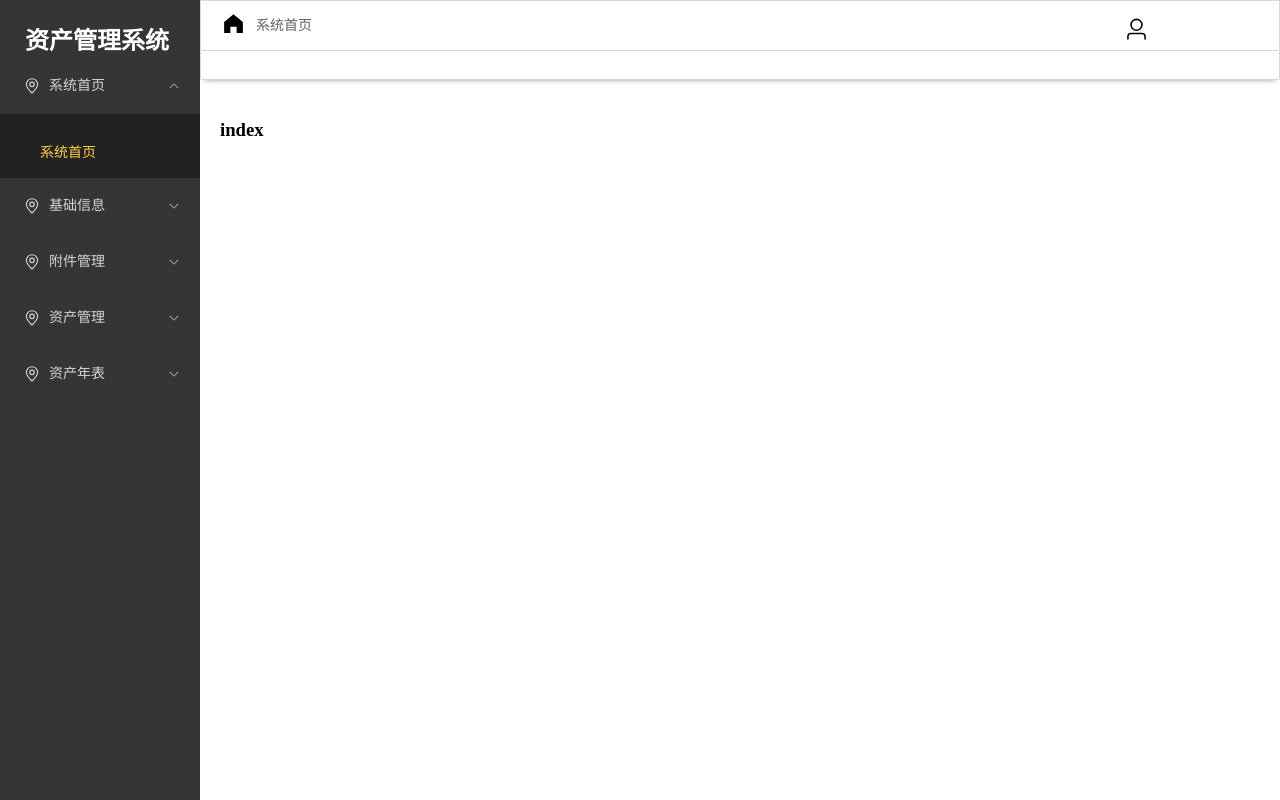
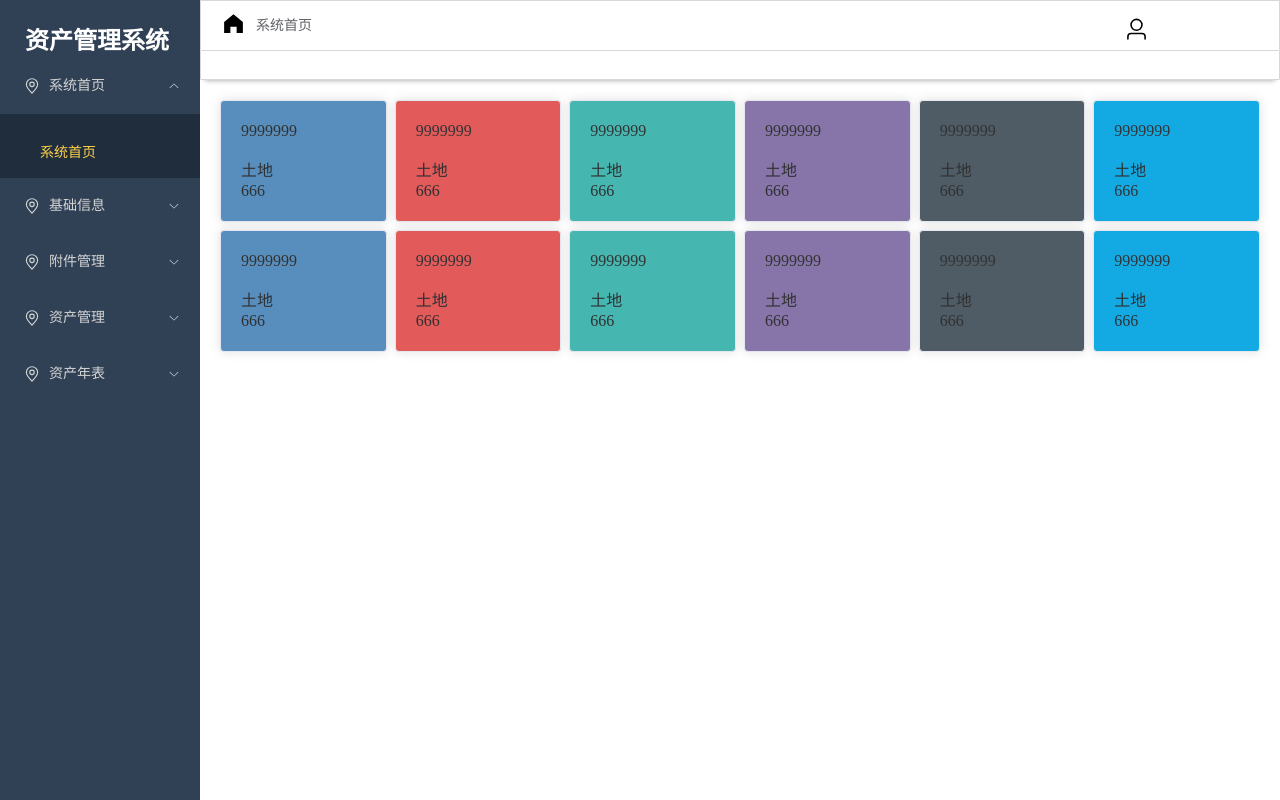
Before and after one commit to kamiasuka/assetManagement, a Vue app in the folder asset-web/: page /index in a window 1280 px wide. Built offline with nearby package versions, Linux system fonts and the light colour scheme; the HTML template or start-up script is replaced by a standard one.

Commit message:
跳转+半个首页+颜色调整

```diff
--- a/asset-web/src/views/HomeView.vue
+++ b/asset-web/src/views/HomeView.vue
@@ -6,10 +6,10 @@
                 <h1 class="logoBox">资产管理系统</h1>
                 <el-row class="tac" style="width: 201px;">
 
-                    <el-col>
+                    <el-col >
                         <el-menu
                                 active-text-color="#ffd04b"
-                                background-color="#353535"
+                                background-color="#304156"
                                 class="el-menu-vertical-demo"
                                 default-active="1-1"
                                 text-color="#D5D5D5"
@@ -93,7 +93,7 @@
                     </el-col>
                     <el-col :span="20">
                         <el-breadcrumb :separator-icon="ArrowRight" style="margin-left: 30px;">
-                            <el-breadcrumb-item v-for="(breadcrumb, index) in breadcrumbs" :key="index">
+                            <el-breadcrumb-item v-for="(breadcrumb, index) in breadcrumbs" :key="index"  :to="getBreadcrumbLink(breadcrumb)">
                                 {{ breadcrumb }}
                             </el-breadcrumb-item>
                         </el-breadcrumb>
@@ -151,6 +151,21 @@
         { immediate: true }
     );
 
+    const getBreadcrumbLink = (breadcrumb) => {
+        // 根据面包屑内容返回相应的路由信息
+        switch (breadcrumb) {
+            case '系统首页':
+                return '/index';
+            case '部门管理':
+                return '/dept';
+            // 添加其他面包屑项的路由映射
+            // ...
+
+            default:
+                return '/';
+        }
+    };
+
 
 
 
@@ -183,7 +198,7 @@
     }
     .el-aside {
         width: 200px;
-        background: #353535 ;
+        background: #304156 ;
         padding-top: 58px;
     }
     .div-tags{
@@ -197,7 +212,7 @@
         box-shadow:  0 5px 5px -5px rgba(0, 0, 0, 0.4);
     }
     .b1{
-        background-color: #222222 ;
+        background-color: #1F2D3D ;
     }
 
 
--- a/asset-web/src/views/home/IndexView.vue
+++ b/asset-web/src/views/home/IndexView.vue
@@ -1,7 +1,31 @@
 <template>
-    <div>
-        <h1>index</h1>
-    </div>
+    <el-row :gutter="8">
+        <el-col :span="4" v-for="(item, index) in recipeArr" :key="index">
+            <el-card class="custom-card" :style="{ backgroundColor: item.color }">
+                <router-link to="#" style="color: #333;text-decoration: none">
+                    <p class="card-title">9999999</p>
+                </router-link>
+                <el-row :gutter="10">
+                    <el-col :span="24" class="card-text">土地</el-col>
+                    <el-col :span="24" class="card-text">666</el-col>
+                </el-row>
+            </el-card>
+        </el-col>
+    </el-row>
+    <el-row :gutter="8" style="margin-top: 8px;" >
+        <el-col :span="4" v-for="(item, index) in recipeArr" :key="index">
+            <el-card class="custom-card" :style="{ backgroundColor: item.color }">
+                <router-link to="#" style="color: #333;text-decoration: none">
+                    <p class="card-title">9999999</p>
+                </router-link>
+                <el-row :gutter="10">
+                    <el-col :span="24" class="card-text">土地</el-col>
+                    <el-col :span="24" class="card-text">666</el-col>
+                </el-row>
+            </el-card>
+        </el-col>
+    </el-row>
+
 </template>
 
 <script setup>
@@ -10,10 +34,34 @@
     import qs from 'qs';
     import {ElMessage} from 'element-plus'
     const user = ref({username:"",password:"",nickname:""});
+        const recipeArr = ref(   [
+        { title: 'Recipe 1', description: 'Description 1', color: '#588EBD' },
+        { title: 'Recipe 2', description: 'Description 2', color: '#E25A5A' },
+        { title: 'Recipe 3', description: 'Description 3', color: '#45B6B0' },
+        { title: 'Recipe 4', description: 'Description 4', color: '#8775A9' },
+        { title: 'Recipe 5', description: 'Description 5', color: '#4F5C65' },
+        { title: 'Recipe 1', description: 'Description 1', color: '#13AAE3' },
+    ])
 
 
 </script>
 
 <style scoped>
+    .custom-card {
+        height: 120px; /* 调整为您希望的高度 */
+        display: flex;
+        flex-direction: column;
+        justify-content: space-between;
+    }
 
+    .card-title {
+        height: 40px; /* 调整为您希望的高度 */
+        margin: 0;
+        font-size: 16px; /* 调整为您希望的字体大小 */
+        line-height: 20px; /* 调整为您希望的行高 */
+    }
+
+    .card-text {
+        line-height: 20px; /* 调整为您希望的行高 */
+    }
 </style>
```
